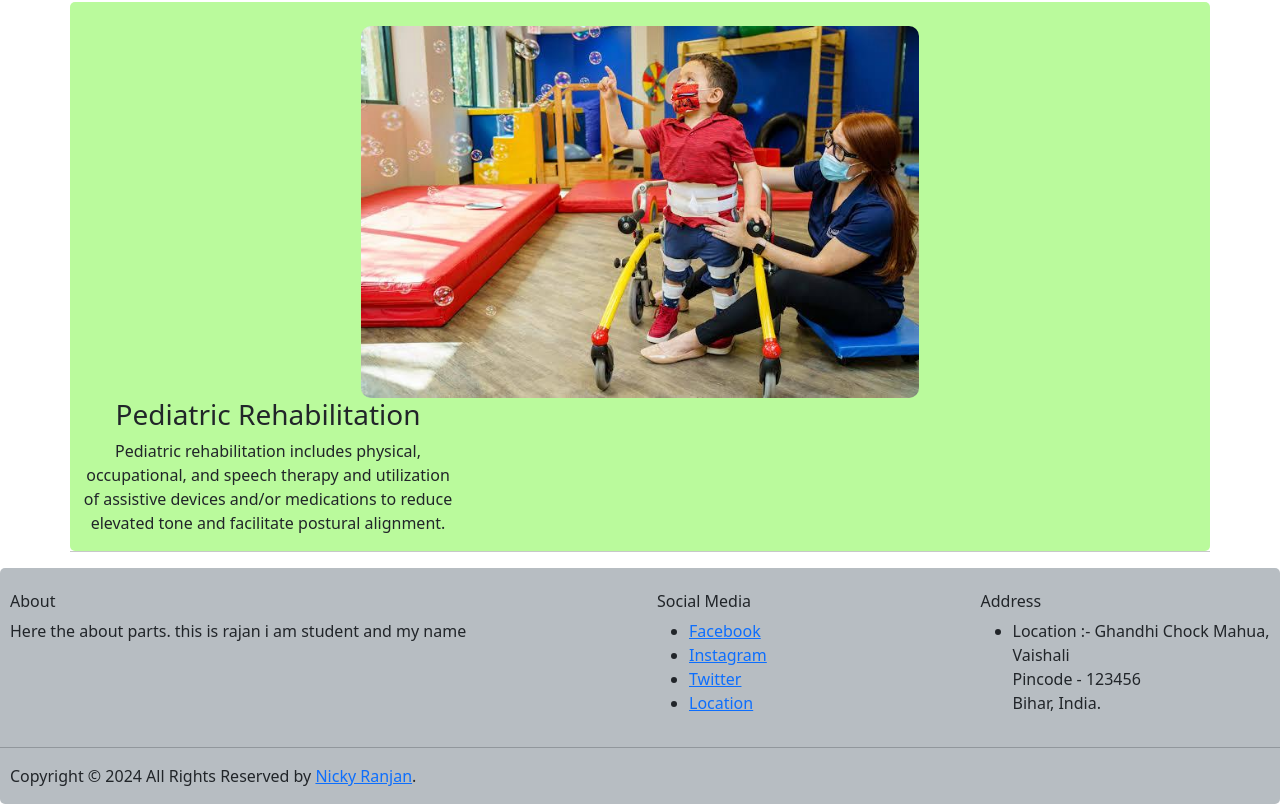
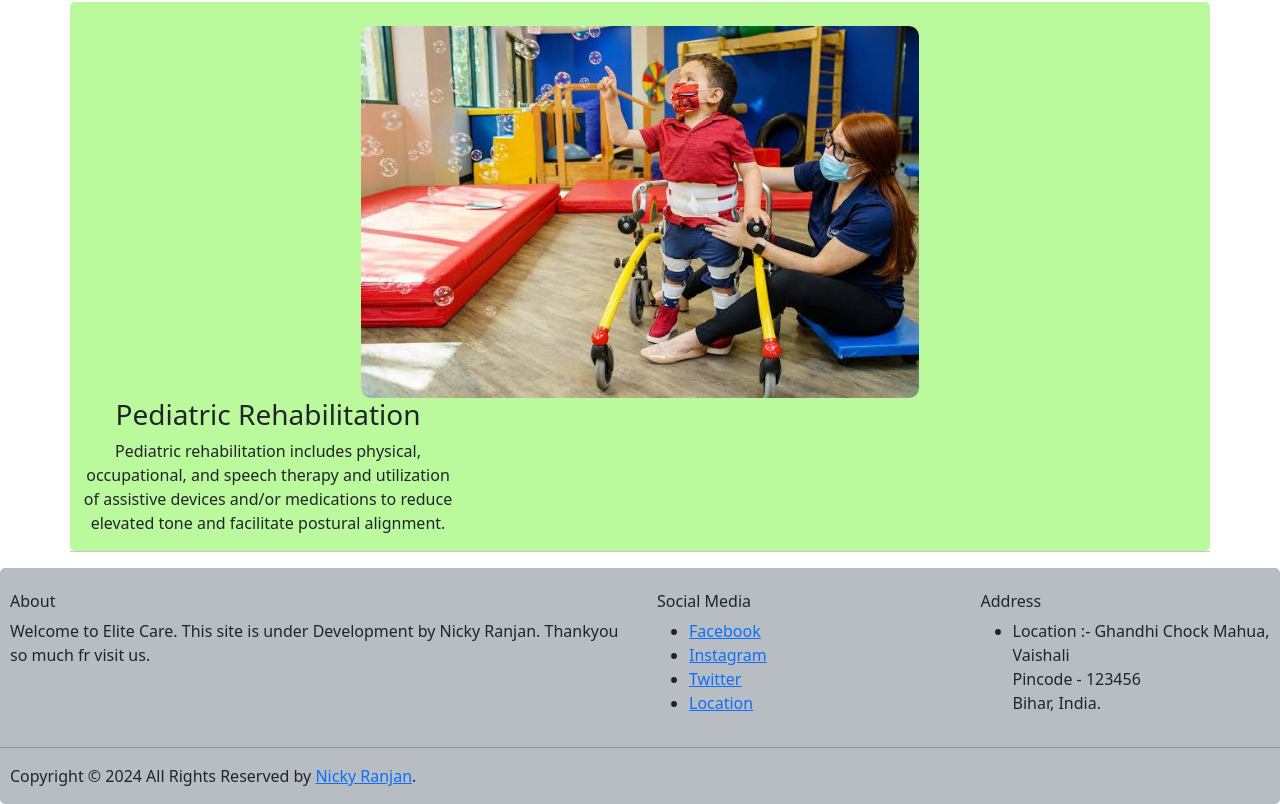
Before and after one commit to maxranjan/Elitecare, a plain HTML site: page index.html in a window 1280 px wide. Shown: the part 1378-2182 px from the top of the page. Drawn offline with nearby package versions, Linux system fonts and the light colour scheme.

Commit message:
Update HTML
Update HTML

```diff
--- a/index.html
+++ b/index.html
@@ -90,7 +90,7 @@
     <div class="row" style="padding-left: 10px;">
       <div class="col-sm-12 col-md-6">
         <h6><span class="ez-toc-section" id="About"></span>About<span class="ez-toc-section-end"></span></h6>
-        <p class="text-justify">  Here the about parts. this is rajan i am student  and my name </p>
+        <p class="text-justify"> Welcome to Elite Care. This site is under Development by Nicky Ranjan. Thankyou so much fr visit us. </p>
       </div>
 
 
```
